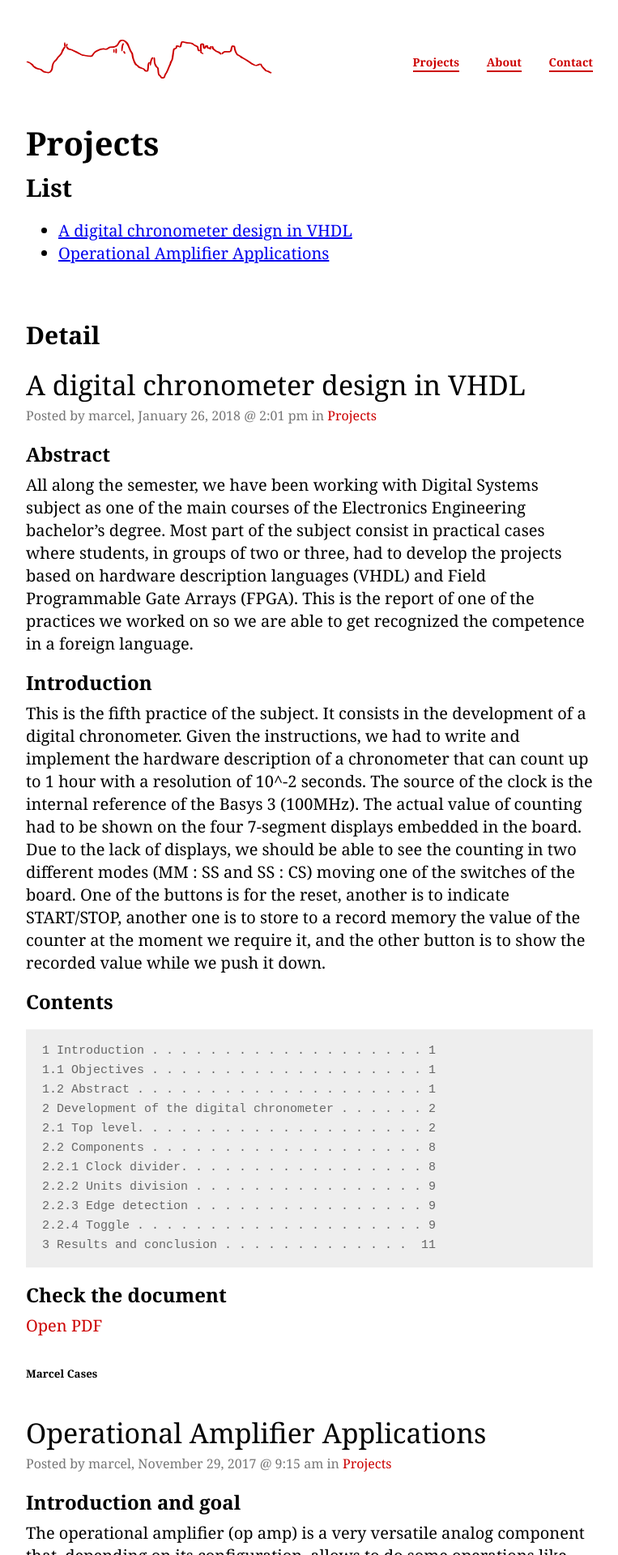
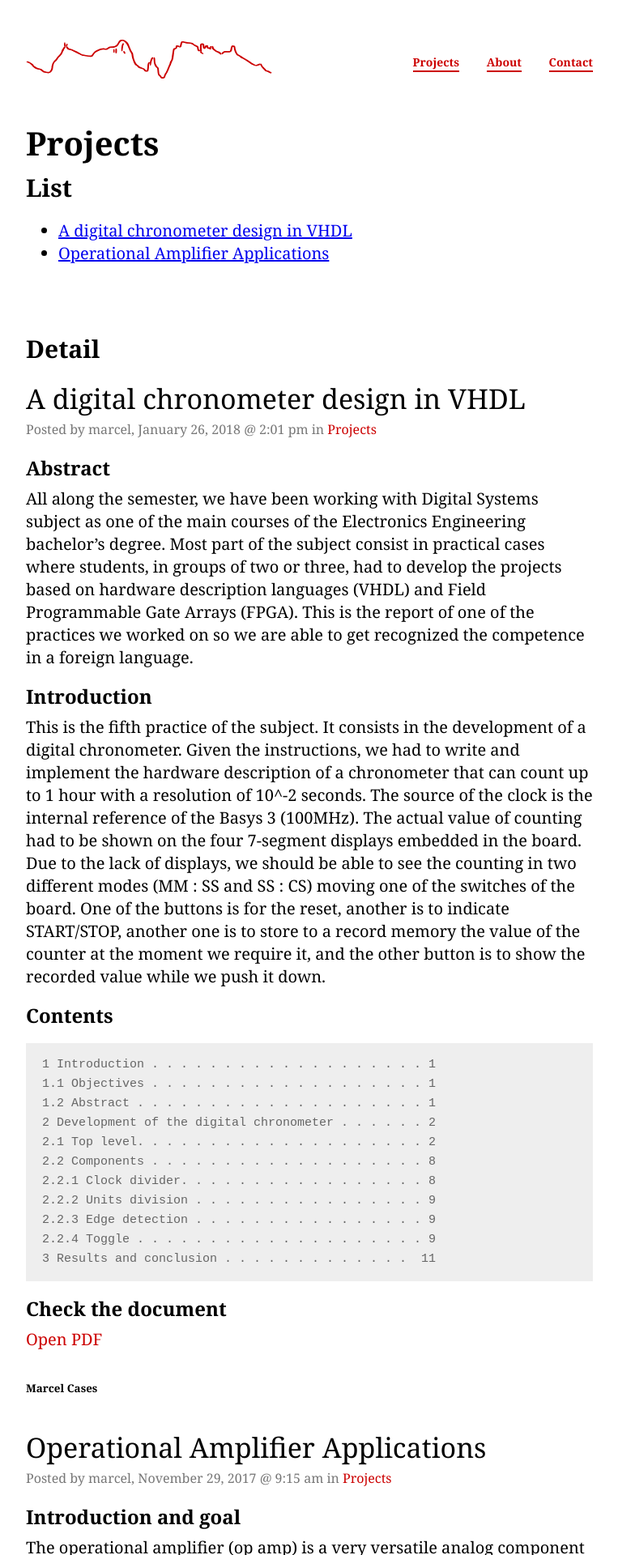
Before and after one commit to marcelcases/marcelcases.github.io, a Jekyll site: the page built from index.html, in a window 1280 px wide. Shown: the top 1920 px of the page at 81% size, without its empty margins (258-1021 px from the left). Built offline with Jekyll 4.4.1, drawn with Linux system fonts in a browser that asks for light colours; comment, search, counter and statistics services are not loaded.

Commit message:
Update index.html

```diff
--- a/index.html
+++ b/index.html
@@ -14,6 +14,6 @@ category: projects
   {% endfor %}
 </ul>
 
-<br/>
+<h6><br/></h6>
 <h2> Detail </h2>
 {% include category.html %}
```
